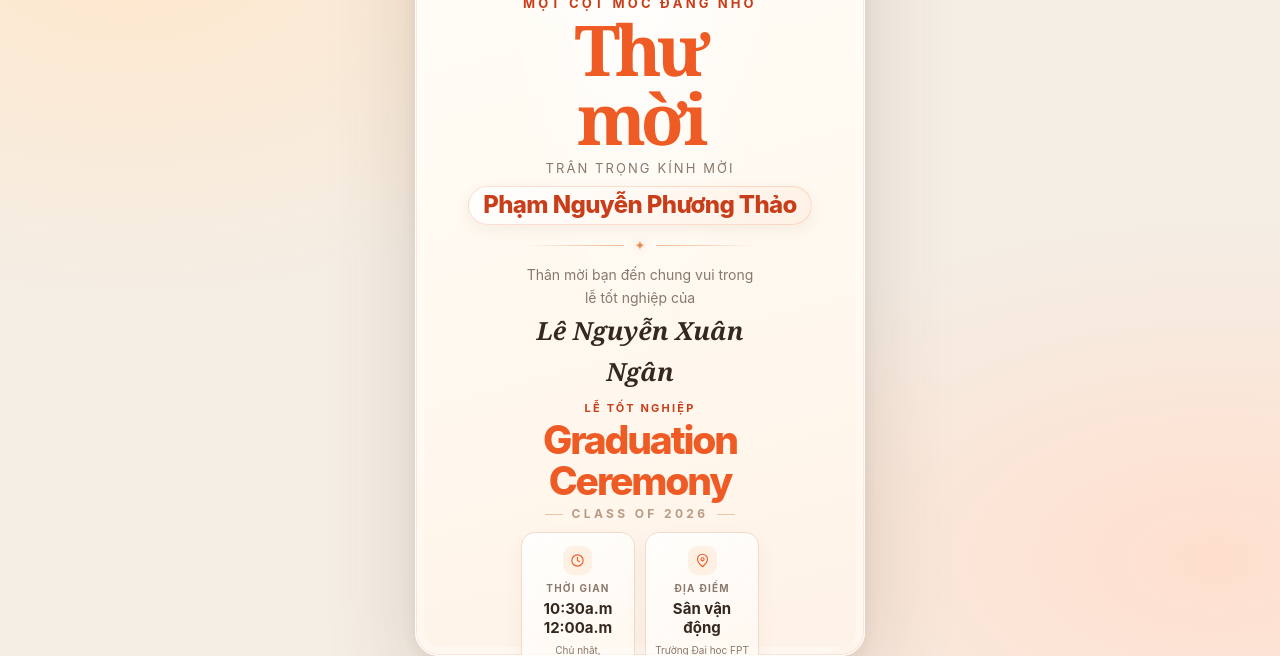
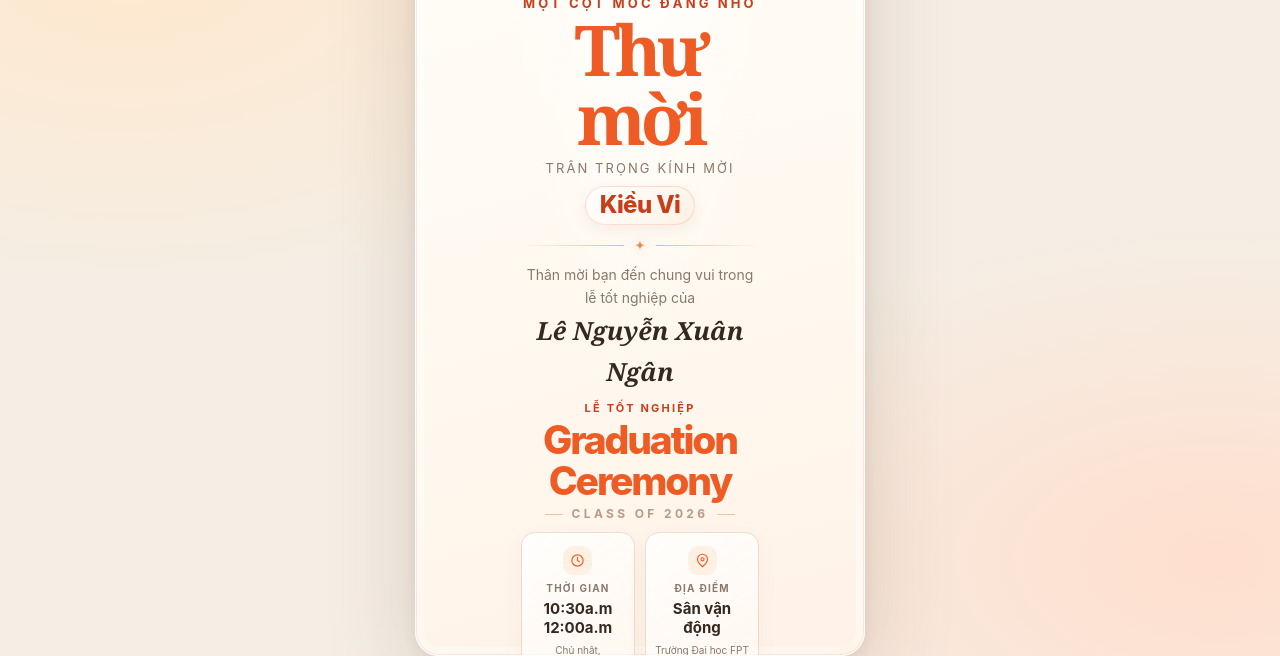
Before and after one commit to NganLe113/Thu-moi, a plain HTML site: page index.html in a window 1280 px wide. Shown: the part 144-800 px from the top of the page. Drawn offline with Linux system fonts and the light colour scheme.

Commit message:
Update graduation invitee
Co-authored-by: Copilot <223556219+Copilot@users.noreply.github.com>

```diff
--- a/index.html
+++ b/index.html
@@ -369,7 +369,7 @@
       <p class="eyebrow">Một cột mốc đáng nhớ</p>
       <h1 id="page-title">Thư mời</h1>
       <p class="subtitle">TRÂN TRỌNG KÍNH MỜI</p>
-      <p class="guest-name">Phạm Nguyễn Phương Thảo</p>
+      <p class="guest-name">Kiều Vi</p>
       <div class="ornament" aria-hidden="true"><span>✦</span></div>
 
       <p class="invite-copy">
```
